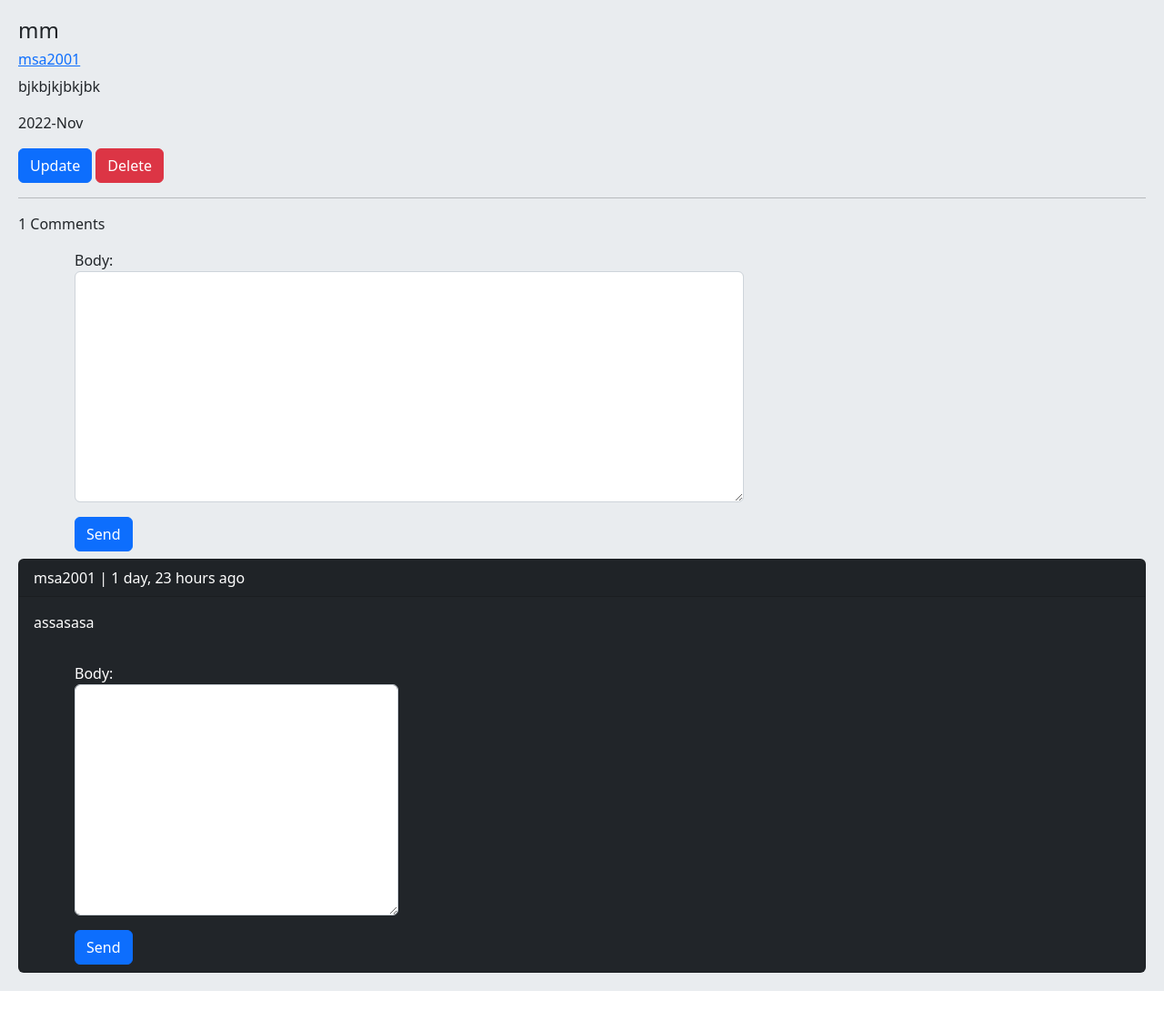
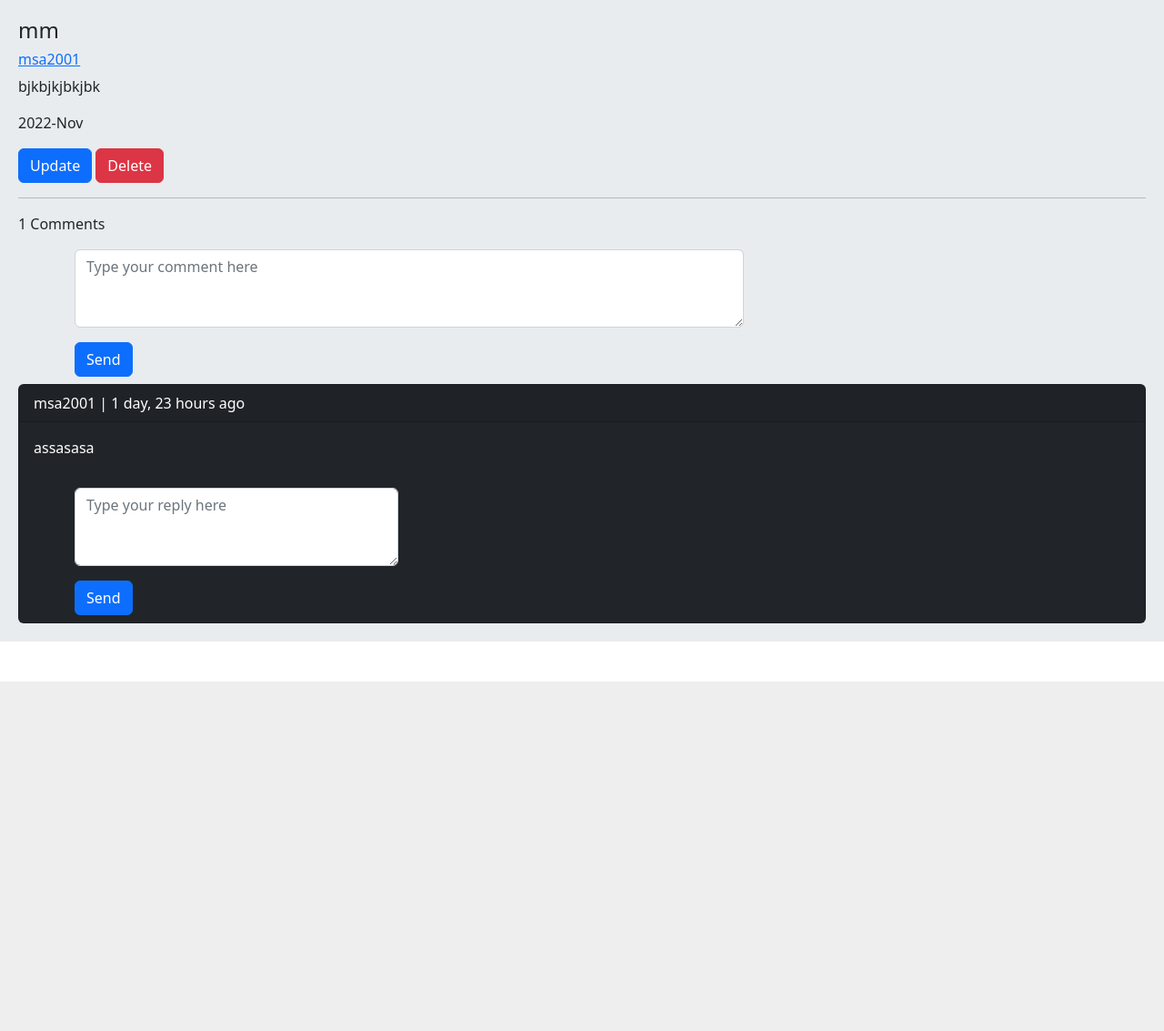
Before and after one commit to MSA2001/Social, a Django app: a page that uses home/templates/home/detail.html in a window 1280 px wide. Shown: the part 57-1190 px from the top of the page at 91% size. After the commit the page ends 806 px from the top, so only its background shows below. Run offline with Django 4.2, Linux system fonts and the light colour scheme; a user stored in the database is signed in; data comes from the database, SQL or seed files in the repository; both versions use the stored data as it was after the commit.

Commit message:
styles in comment & reply

```diff
--- a/home/forms.py
+++ b/home/forms.py
@@ -19,7 +19,10 @@ class CommentCreateForm(forms.ModelForm):
         model = Comment
         fields = ('body',)
         widgets = {
-            'body': forms.Textarea(attrs={'class': 'form-control'})
+            'body': forms.Textarea(attrs={'class': 'form-control', 'rows': 3, 'placeholder': 'Type your comment here'})
+        }
+        labels = {
+            "body": ""
         }
 
 
@@ -28,5 +31,8 @@ class CommentReplyForm(forms.ModelForm):
         model = Comment
         fields = ('body',)
         widgets = {
-            'body': forms.Textarea(attrs={'class': 'form-control '})
+            'body': forms.Textarea(attrs={'class': 'form-control ', 'rows': 3, 'placeholder': 'Type your reply here'})
         }
+        labels = {
+            "body": ""
+        }
--- a/home/templates/home/detail.html
+++ b/home/templates/home/detail.html
@@ -2,6 +2,7 @@
 {% load static %}
 
 {% block content %}
+
     <h4>{{ post.title }}</h4>
     <a href="{% url 'account:profile' post.user.id %}"><h6>{{ post.user.username }}</h6></a>
     <p>{{ post.body }}</p>
@@ -52,11 +53,7 @@
                         </form>
                     </div>
                 </div>
-                            </div>
-                        </div>
-                    </div>
-                </div>
-                </div>
+
 
             {% endif %}
             {% with replies=comment.rcomments.all %}
@@ -64,7 +61,13 @@
                     <P class="bg-secondary p-4 m-3">{{ reply.user }} <br>{{ reply.body }}</p>
 
                 {% endfor %}
-        {% endwith %}</div> <br>
+                </div>
+                </div>
+                </div>
+                </div>
+                </div>
+            {% endwith %}
+        </div> <br>
     {% empty %}
         <p> No Comments yet </p>
     {% endfor %}
--- a/home/views.py
+++ b/home/views.py
@@ -116,5 +116,5 @@ class PostAddReplyView(LoginRequiredMixin, View):
             reply.reply = comment
             reply.is_reply = True
             reply.save()
-            messages.success(request,'your reply submitted successfully', 'success')
+            messages.success(request, 'your reply submitted successfully', 'success')
         return redirect('home:post_detail', post.id, post.slug)
```
Also changed, not shown: db.sqlite3. Lines whose indentation alone changed are shown as unchanged.
